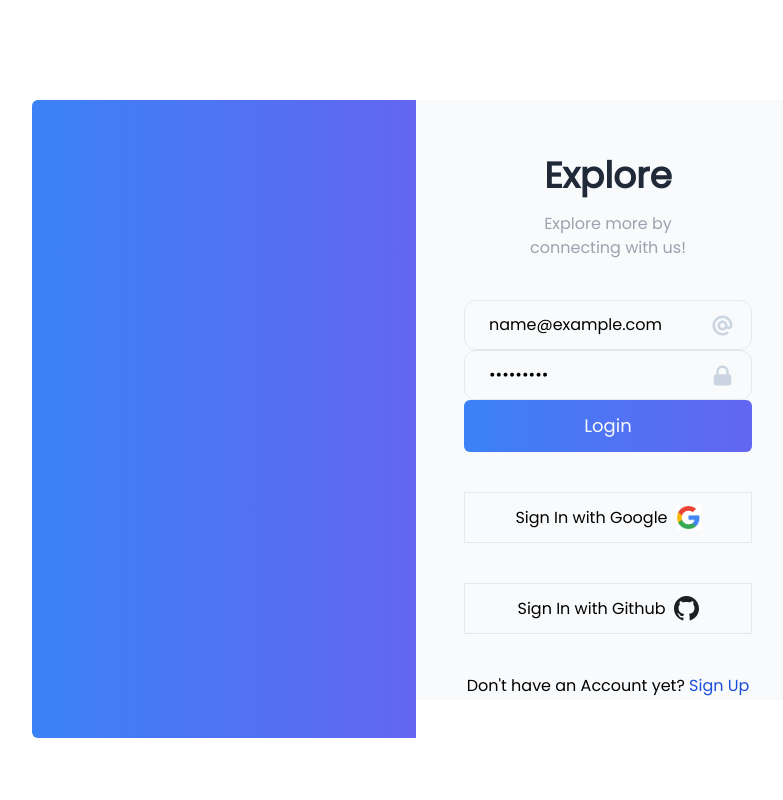
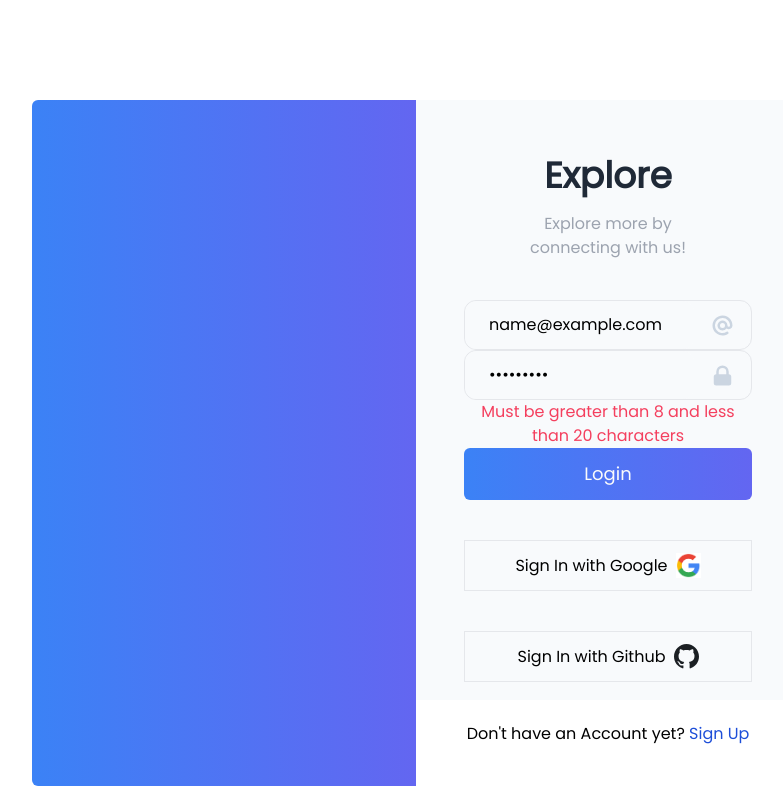
Before and after one commit to NEKiarie/Authentication-App-With-Google-and-Github, a Next.js app: page /login in a window 1280 px wide. Both pictures are taken after typing "name@example.com", "Sample123" into the empty fields and a click on the button "Login". Shown: the whole page, without its empty margins (224-1007 px from the left). Built offline with nearby package versions, Linux system fonts and the light colour scheme.

Commit message:
:sparkles:Added Login Validate Feature

```diff
--- /dev/null
+++ b/lib/validate.js
@@ -0,0 +1,20 @@
+export default function login_validate(values) {
+    const errors = {}
+
+    if (!values.email) {
+        errors.email = 'Required';
+    } else if (!/^[A-Z0-9._%+-]+@[A-Z0-9.-]+\.[A-Z]{2,4}$/i.test(values.email)) {
+        errors.email = 'Invalid email address';
+    }
+
+    //Validation for password
+    if (!values.password) {
+        errors.password = 'Required';
+    } else if (!values.password.length < 8 || !values.password.length > 20) {
+        errors.password = "Must be greater than 8 and less than 20 characters"
+    } else if (!values.password.includes("")) {
+      errors.password = "Invalid password"
+    }
+
+    return errors;
+}
--- a/pages/login.js
+++ b/pages/login.js
@@ -7,15 +7,18 @@ import { HiAtSymbol, HiLockClosed } from 'react-icons/hi'
 import { useState } from "react"
 import { signIn, signOut } from "next-auth/react"
 import { useFormik } from "formik"
+import login_validate from "../lib/validate"
 
 export default function Login() {
 
     const [show, setShow] = useState(false)
+    //formik hook
     const formik = useFormik({
         initialValues: {
             email: "",
             password: ""
         },
+        validate: login_validate,
         onSubmit
     })
 
@@ -55,13 +58,14 @@ export default function Login() {
                             type="email"
                             name="email"
                             placeholder="Email"
-                        {...formik.getFieldProps('email')}/>
+                            {...formik.getFieldProps('email')} />
 
                         <span className='icon flex items-center px-4'
                         >
                             <HiAtSymbol size={25} /></span>
 
                     </div>
+                    {formik.errors.email && formik.touched.email ? <span className="text-rose-500">{formik.errors.email}</span> : <></>}
 
                     <div className={styles.input_group}>
                         <input className={styles.input_text}
@@ -74,6 +78,8 @@ export default function Login() {
                             <HiLockClosed size={25} /></span>
 
                     </div>
+                    {formik.errors.password && formik.touched.password ? <span className="text-rose-500">{formik.errors.password}</span> : <></>}
+
                     {/**Login Buttons */}
                     <div className="input-button" fi >
                         <button type="submit" className={styles.button}>Login</button>
```
Lines whose indentation alone changed are shown as unchanged.
